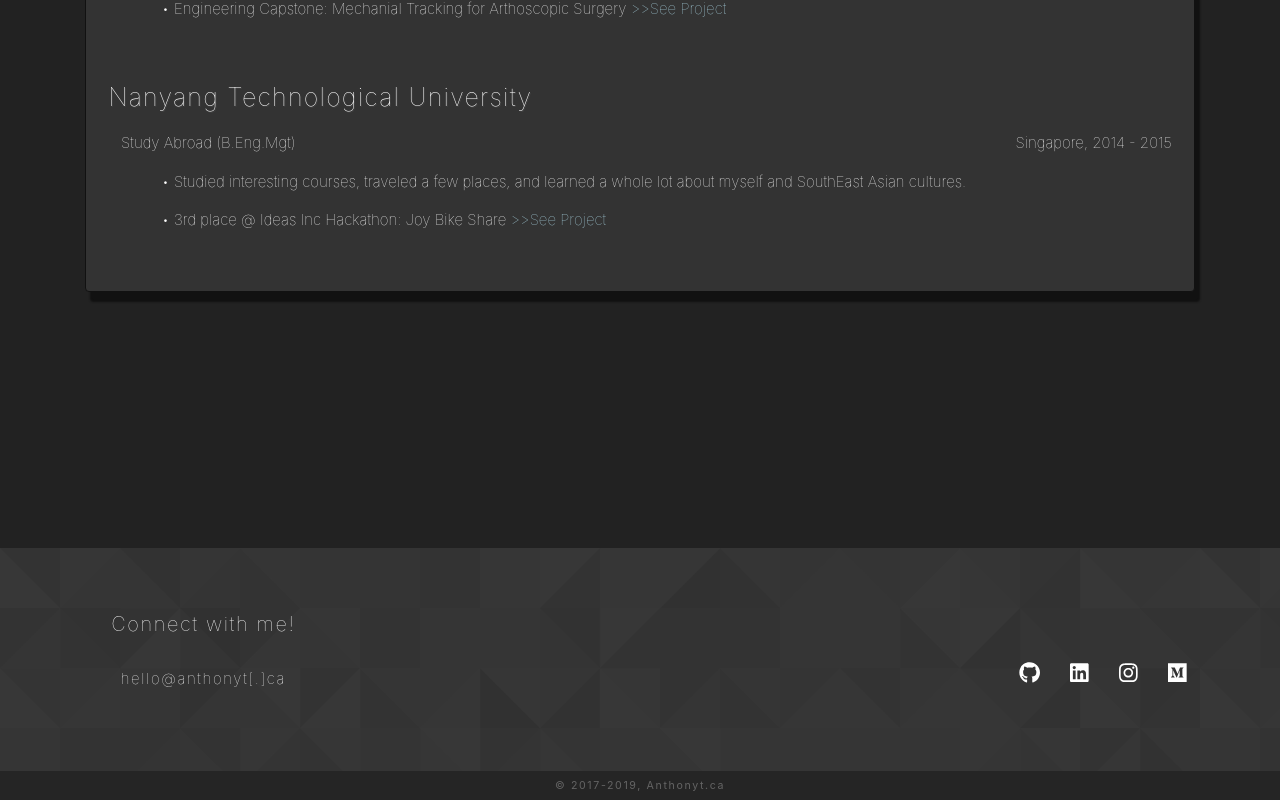
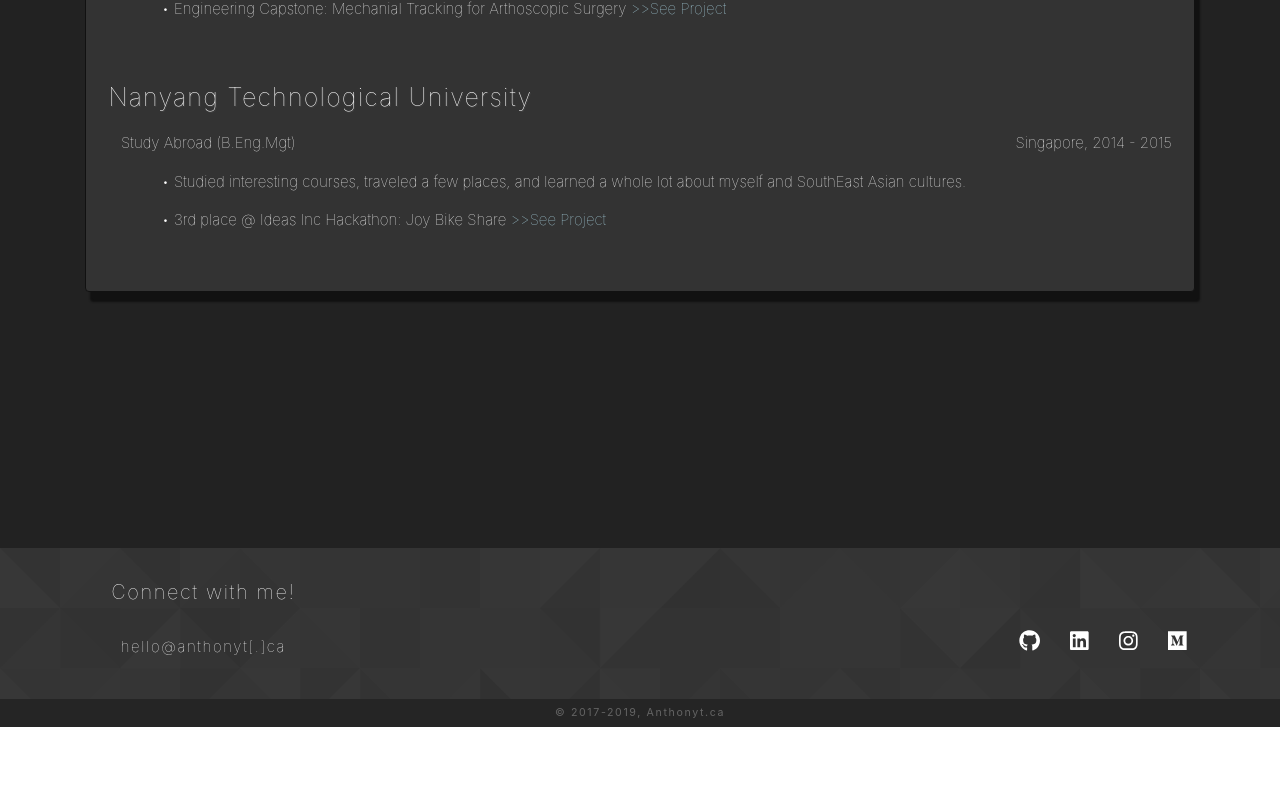
Before and after one commit to anthonytwh/anthonytwh.github.io, a React (Create React App) app: page / in a window 1280 px wide. Shown: the part 3806-4606 px from the top of the page. After the commit the page ends 4533 px from the top, so only its background shows below. Built offline with nearby package versions, Linux system fonts and the light colour scheme.

Commit message:
reduce footer size

```diff
--- a/src/assets/styles.css
+++ b/src/assets/styles.css
@@ -276,7 +276,8 @@ Text-Body == size: 15px
   color: white;
   letter-spacing: 0.1em;
   text-align: center;
-  padding-top: 5%;
+  padding-top: 2.5%;
+
 }
 
 .Footer-div {
@@ -294,7 +295,6 @@ Text-Body == size: 15px
 .Footer-body{
   font-size: 15px;
   font-weight: 120;
-  padding-bottom: 10%;
 }
 
 .Footer-icons {
@@ -309,6 +309,7 @@ Text-Body == size: 15px
   background-color: rgb(37, 37, 37) /*#292929*/;
   font-size: 8pt;
   color: rgb(100, 100, 100);
+  bottom: 0;
   padding-top: 0.5%;
   padding-bottom: 0.5%;
 }
```
